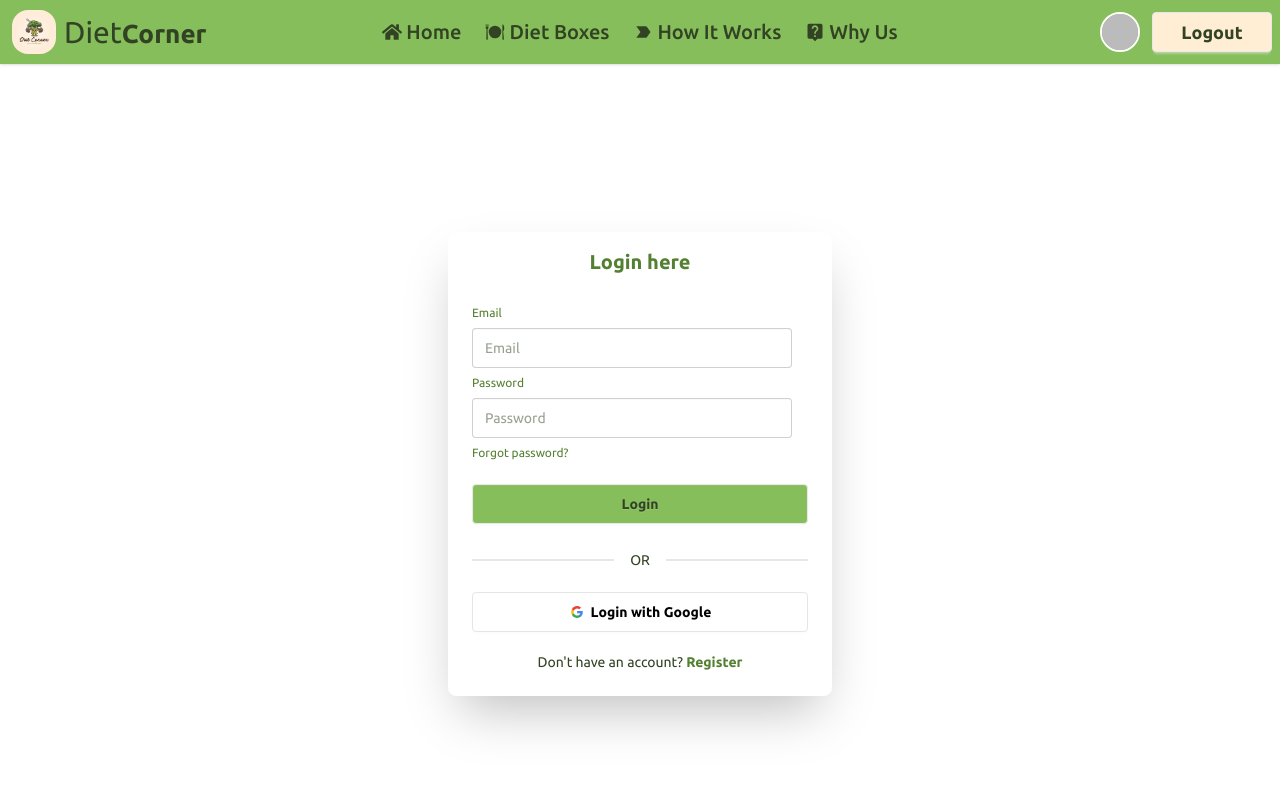
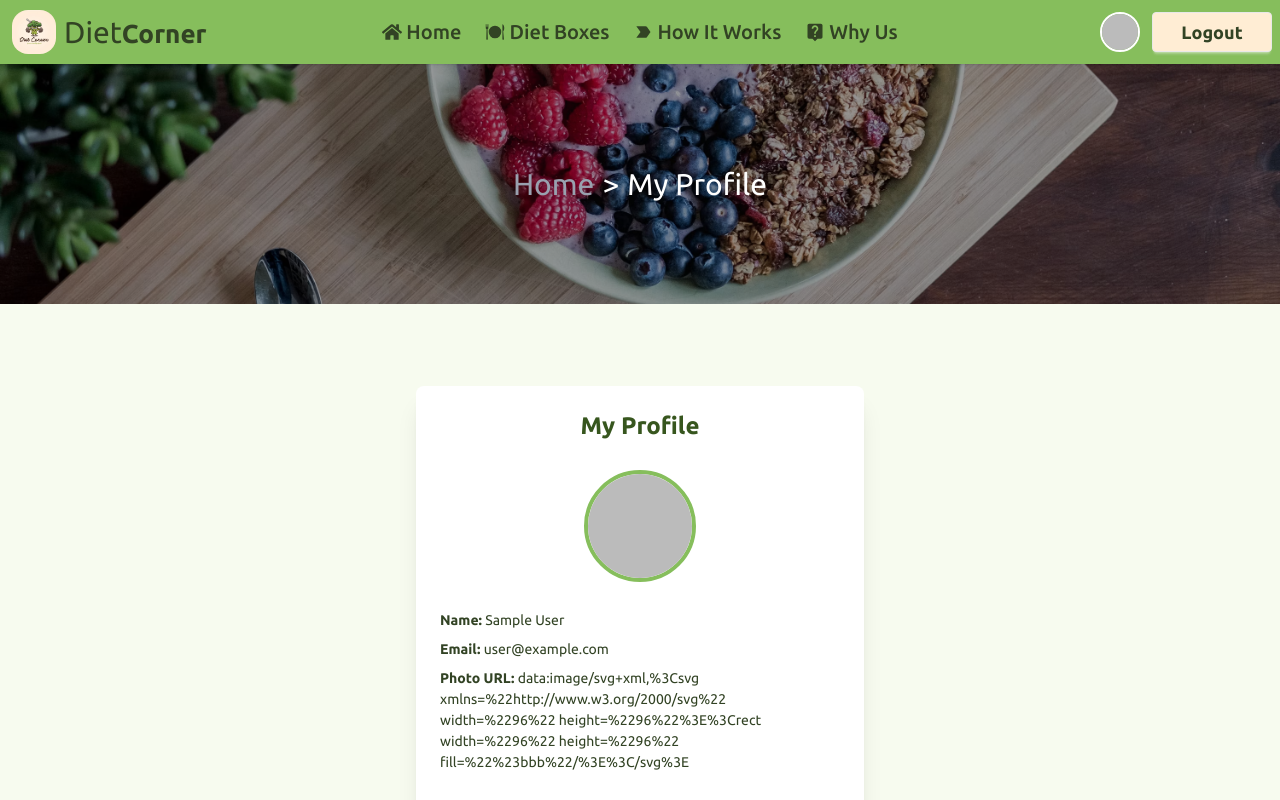
Before and after one commit to afrirahman/healthy-diet-assignment-7, a React (Vite) app: page /profile in a window 1280 px wide. Before the commit this address led to /auth/login. Shown: the top 800 px of the page. Built offline with nearby package versions, Linux system fonts and the light colour scheme; no server answers; sample sign-in values are in the browser's storage.

Commit message:
add loading page

```diff
--- /dev/null
+++ b/src/Pages/Loading.jsx
@@ -0,0 +1,11 @@
+import React from 'react';
+
+const Loading = () => {
+    return (
+        <div className="min-h-screen flex justify-center items-center">
+           <span className="loading loading-bars loading-xl"></span>
+        </div>
+    );
+};
+
+export default Loading;
--- a/src/Provider/AuthProvider.jsx
+++ b/src/Provider/AuthProvider.jsx
@@ -1,6 +1,7 @@
 import React, { createContext, useEffect, useState } from 'react';
 import { createUserWithEmailAndPassword, getAuth, onAuthStateChanged, signInWithEmailAndPassword, signOut, updateProfile } from "firebase/auth";
 import app from '../firebase/firebase.config';
+import Loading from '../Pages/Loading';
 
 export const AuthContext = createContext();
 const auth = getAuth(app);
@@ -8,17 +9,21 @@ const auth = getAuth(app);
 const AuthProvider = ({children}) => {
 
     const [user,setUser]= useState(null);
-    console.log(user);
+    const [loading, setLoading] = useState(true);
 
     const createUser=(email,password)=>{
+         setLoading(true);
         return createUserWithEmailAndPassword(auth, email, password);
     };
 
     const login =(email, password) => {
+         setLoading(true);
         return signInWithEmailAndPassword(auth, email, password);
+
     };
 
     const updateUserProfile = (name,photoURL) =>{
+         setLoading(true);
         return updateProfile(auth.currentUser,{
             displayName: name,
             photoURL: photoURL
@@ -34,6 +39,7 @@ const AuthProvider = ({children}) => {
     useEffect(()=>{
         const unsubscribe = onAuthStateChanged(auth,(currentUser)=>{
             setUser(currentUser);
+            setLoading(false);
         });
         return unsubscribe;
     },[]);
@@ -44,10 +50,14 @@ const AuthProvider = ({children}) => {
         createUser,
         login,
         logout,
-        updateUserProfile
+        updateUserProfile,
+        loading,
+        setLoading
     }
 
-    return <AuthContext value={authData}>{children}</AuthContext>
+    return (<AuthContext value={authData}>
+        {loading ? <Loading></Loading> : children}
+        </AuthContext> )
 };
 
 export default AuthProvider;
--- a/src/Provider/PrivateRoute.jsx
+++ b/src/Provider/PrivateRoute.jsx
@@ -1,10 +1,13 @@
 import React, { use } from 'react';
 import { AuthContext } from './AuthProvider';
 import { Navigate,useLocation } from 'react-router';
+import Loading from '../Pages/Loading';
 
 const PrivateRoute = ({children}) => {
     const {user} = use(AuthContext);
     const location = useLocation();
+
+
 
     if(!user){
         return (
```
